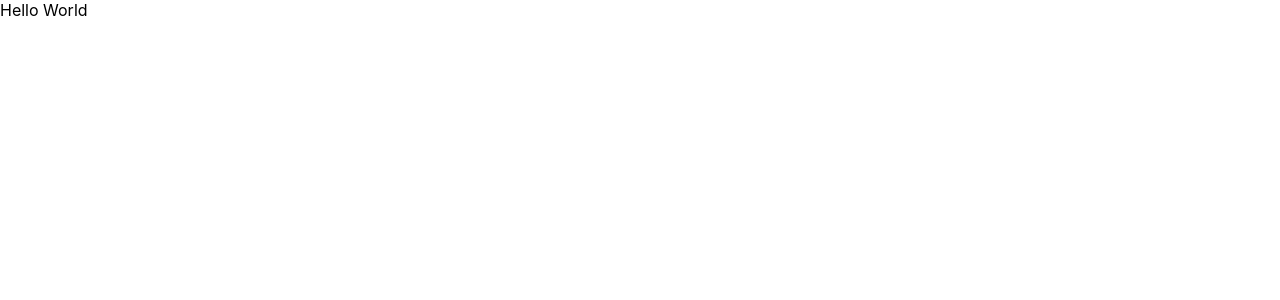
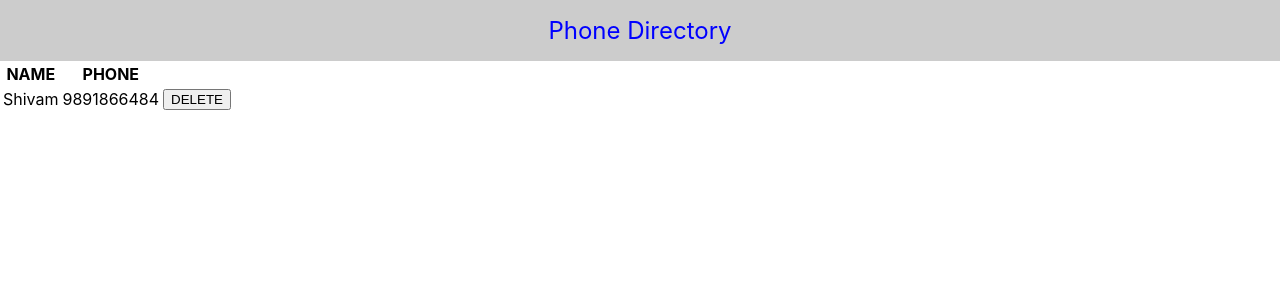
Before and after one commit to riverrz/upgrad-assignment, a React (Create React App) app: page / in a window 1280 px wide. Shown: the top 300 px of the page. Built offline with nearby package versions, Linux system fonts and the light colour scheme.

Commit message:
Add table to display contacts, add methods to add and delete

```diff
--- a/src/App.css
+++ b/src/App.css
@@ -0,0 +1,7 @@
+.header {
+  background-color: #ccc;
+  color: blue;
+  font-size: 1.5rem;
+  padding: 1rem;
+  text-align: center;
+}
--- a/src/App.js
+++ b/src/App.js
@@ -1,11 +1,36 @@
-import React, { Component } from 'react';
-import './App.css';
+import React, { Component } from "react";
+import "./App.css";
+import Contacts from "./Components/Contacts/Contacts";
 
 class App extends Component {
+  constructor(props) {
+    super(props);
+    this.state = {
+      contacts: [{ id: 0, name: "Shivam", phone: "9891866484" }]
+    };
+  }
+  addContact = contact => {
+    const { name, phone } = contact;
+    const newContacts = [...this.state.contacts];
+    newContacts.push({ name, phone, id: newContacts.length + 1 });
+    this.setState({
+      contacts: newContacts
+    });
+  };
+  deleteContact = id => {
+    console.log(id);
+    const newContacts = this.state.contacts.filter(
+      contact => contact.id !== id
+    );
+    this.setState({
+      contacts: newContacts
+    });
+  };
   render() {
     return (
       <div className="App">
-        Hello World
+        <header className="header">Phone Directory</header>
+        <Contacts list={this.state.contacts} onDelete={this.deleteContact} />
       </div>
     );
   }
--- /dev/null
+++ b/src/Components/Contacts/Contacts.js
@@ -0,0 +1,32 @@
+import React from "react";
+
+const contacts = props => {
+  const contactList = props.list.map((contact, id) => {
+    return (
+      <tr key={id}>
+        <td>{contact.name}</td>
+        <td>{contact.phone}</td>
+        <td>
+          <button
+            onClick={() => props.onDelete(contact.id) || console.log("Deleted")}
+          >
+            DELETE
+          </button>
+        </td>
+      </tr>
+    );
+  });
+  return (
+    <table>
+      <tbody>
+        <tr>
+          <th>NAME</th>
+          <th>PHONE</th>
+        </tr>
+        {contactList}
+      </tbody>
+    </table>
+  );
+};
+
+export default contacts;
```
